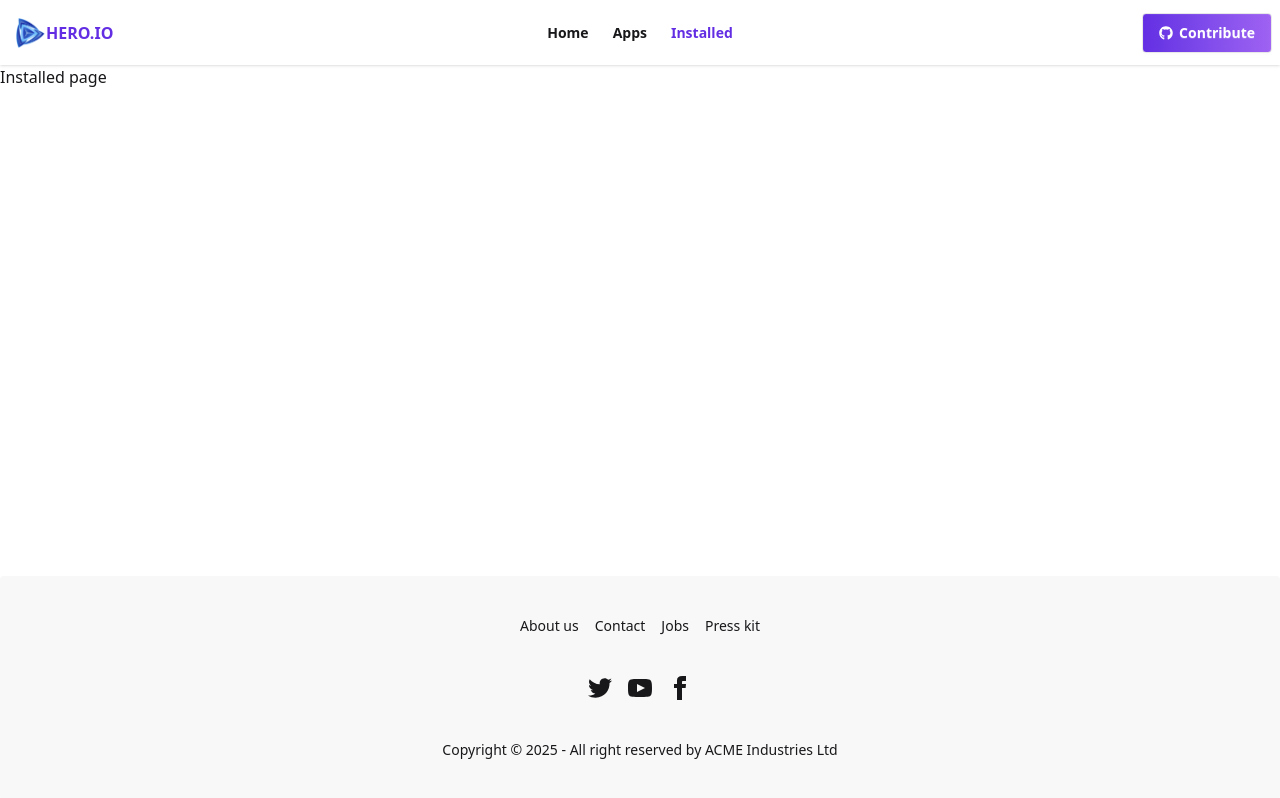
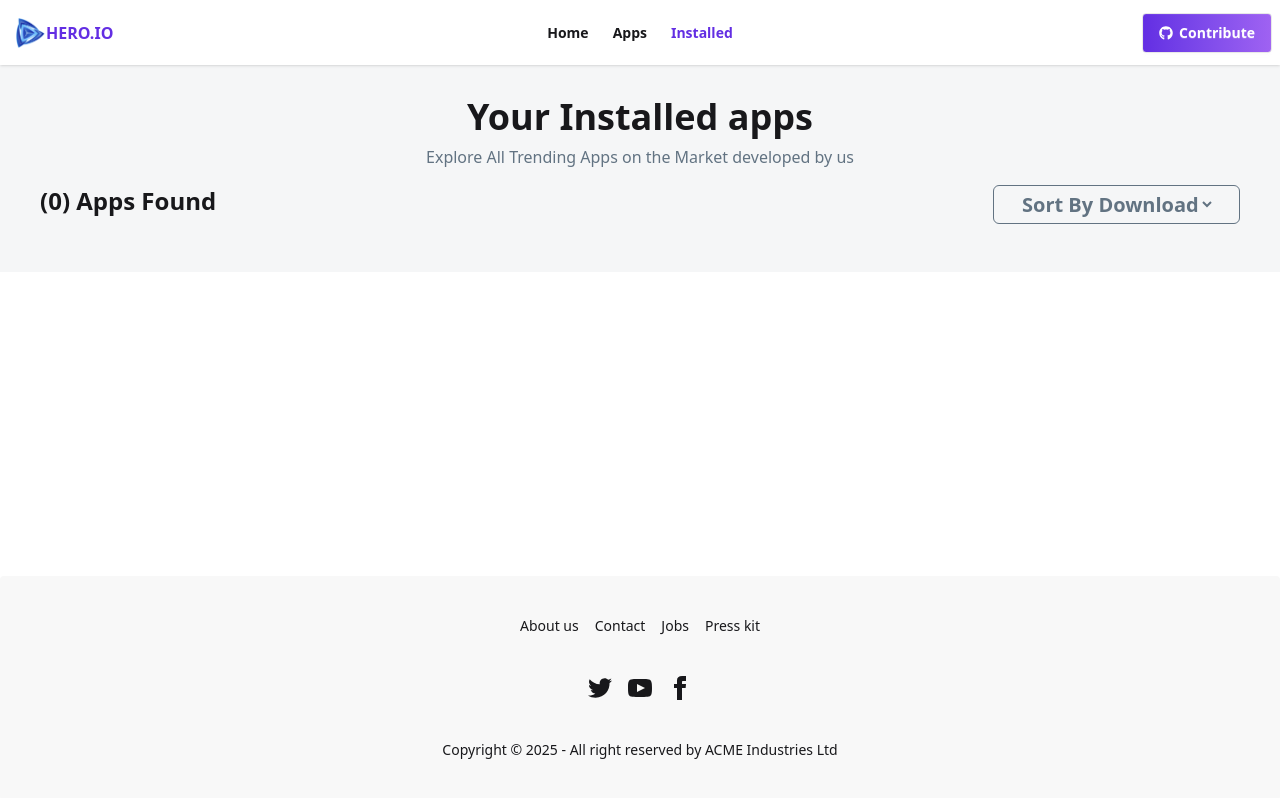
Before and after one commit to Afifalsaad/Assignment-8, a React (Vite) app: page /installed in a window 1280 px wide. Built offline with nearby package versions, Linux system fonts and the light colour scheme.

Commit message:
complited sort functionality

```diff
--- a/src/Components/AppDeatils.jsx
+++ b/src/Components/AppDeatils.jsx
@@ -18,7 +18,7 @@ const AppDetails = () => {
     const existingList = JSON.parse(localStorage.getItem("installed"));
     let updatedList = [];
     if (existingList) {
-      const isAlreadyExist = existingList.some(
+      const isAlreadyExist = existingList.find(
         (app) => app.id === filteredData.id
       );
       if(isAlreadyExist) return alert('Already Installed')
@@ -50,12 +50,12 @@ const AppDetails = () => {
               </div>
               <div className="hidden md:block">
                 <img className="w-[30px]" src={rating} alt="" />
-                <p className="my-2">Downloads</p>
+                <p className="my-2">Average Ratings</p>
                 <h1 className="text-3xl font-bold">8M</h1>
               </div>
               <div className="hidden md:block">
                 <img className="w-[30px]" src={review} alt="" />
-                <p className="my-2">Downloads</p>
+                <p className="my-2">Total review</p>
                 <h1 className="text-3xl font-bold">8M</h1>
               </div>
             </div>
--- a/src/Components/Apps.jsx
+++ b/src/Components/Apps.jsx
@@ -13,8 +13,8 @@ const Apps = () => {
     : apps;
     console.log(searchedApps)
   return (
-    <div>
-      <div className="my-12 text-center">
+    <div className="bg-[#62738210]">
+      <div className="py-12 text-center">
         <h1 className="text-[48px] font-bold text-[#182f45]">Trending Apps</h1>
         <p className="text-[#627382]">
           Explore All Trending Apps on the Market developed by us
--- a/src/Pages/Installed.jsx
+++ b/src/Pages/Installed.jsx
@@ -1,11 +1,80 @@
-import React from 'react';
+import React, { useEffect, useState } from "react";
+import download from "../assets/icon-downloads.png";
+import rating from "../assets/icon-ratings.png";
 
 const Installed = () => {
-    return (
-        <div>
-            <h1>Installed page</h1>
+  const [appList, setAppList] = useState([]);
+  const [sort, setSort] = useState("none");
+
+  useEffect(() => {
+    const savedApps = JSON.parse(localStorage.getItem("installed"));
+    if (savedApps) setAppList(savedApps);
+  }, []);
+
+  const handleSort = () => {
+    if (sort === "downloads-asc") {
+      return [...appList].sort((a, b) => a.downloads - b.downloads);
+    } else if (sort === "downloads-desc") {
+      return [...appList].sort((a, b) => b.downloads - a.downloads);
+    } else {
+      return appList;
+    }
+  };
+
+  return (
+    <div className="bg-[#62738210] py-8 ">
+      <div className="mx-auto max-w-[1200px]">
+        <div className="text-center">
+          <h1 className="text-4xl mb-2 font-bold">Your Installed apps</h1>
+          <p className="text-[#627382]">
+            Explore All Trending Apps on the Market developed by us
+          </p>
         </div>
-    );
+        <div className="my-4 font-semibold flex justify-between">
+          <h1 className="text-2xl">({appList.length}) Apps Found</h1>
+          <label className="border-1 px-6 py-1 rounded-md text-[#627382] text-xl">
+            <select
+              value={sort}
+              onChange={(e) => setSort(e.target.value)}
+              >
+              <option value="none">Sort By Download</option>
+              <option value="downloads-asc">Low to High</option>
+              <option value="downloads-desc">High to low</option>
+            </select>
+          </label>
+        </div>
+        {handleSort().map((p) => (
+          <div className="bg-white rounded-md my-6">
+            <div className="flex gap-6 p-4 items-center">
+              <div>
+                <img className="w-[80px] rounded-md" src={p.image} alt="" />
+              </div>
+              <div>
+                <h1 className="text-2xl font-semibold">{p.title}</h1>
+                <div className="flex gap-10 mt-4">
+                  <div className="flex gap-1 items-center">
+                    <img className="w-[20px] h-[20px]" src={download} alt="" />
+                    <p className="text-[#00d491] text-xl font-semibold">
+                      {p.downloads}M
+                    </p>
+                  </div>
+                  <div className="flex gap-1 items-center">
+                    <img className="w-[20px] h-[20px]" src={rating} alt="" />
+                    <p className="text-[#ff8812] text-xl font-semibold">{p.ratingAvg}</p>
+                  </div>
+                  <div>
+                    <p className="text-[#768491] text-xl font-semibold">
+                      {p.size}MB
+                    </p>
+                  </div>
+                </div>
+              </div>
+            </div>
+          </div>
+        ))}
+      </div>
+    </div>
+  );
 };
 
 export default Installed;
```
